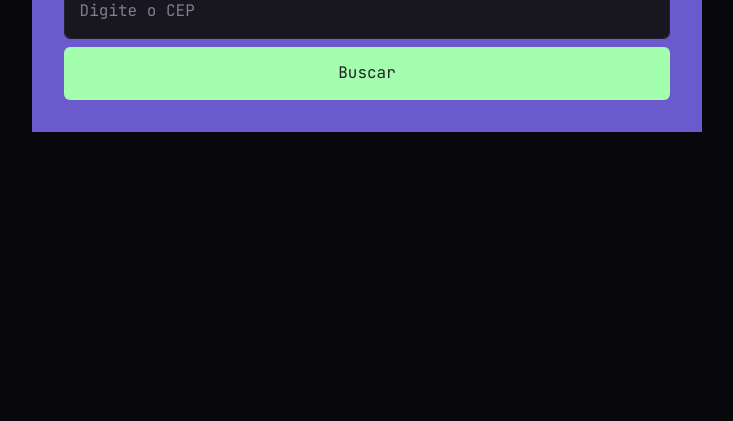
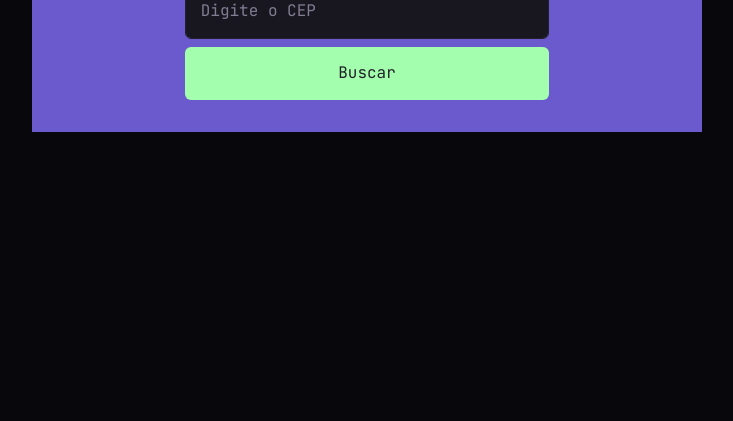
Before and after one commit to vinicius-porto/api-via-cep-front-javascript, a plain HTML site: page index.html in a window 1280 px wide. Shown: the part 379-800 px from the top of the page, without its empty margins (273-1006 px from the left). Drawn offline with nearby package versions, Linux system fonts and the light colour scheme.

Commit message:
style: remove w-100 do botao no html e aplica width 60% com margin auto no botão(#btnBuscar) e input

```diff
--- a/assets/css/style.css
+++ b/assets/css/style.css
@@ -16,6 +16,8 @@ input[type='text']{
     background-color: var(--second-color);
     border: 1px solid var(--three-color);
     padding: 0.9rem;
+    width: 60%;
+    margin: 0rem auto;
 }
 ::placeholder{
    color: var(--four-color)!important;
@@ -36,6 +38,8 @@ input[type='text']{
   color: var(--three-color);
   border: 0;
   padding: 0.9rem;
+  width: 60%;
+  margin: 0rem auto;
 }
 
 .img-wrapper{
--- a/index.html
+++ b/index.html
@@ -22,7 +22,7 @@
                 <div class="col-12 col-md-12">
                     <div class="d-grid gap-2">
                         <input type="text" id="cep" class="form-control" placeholder="Digite o CEP">
-                        <button id="btnBuscar" class="btn btn-primary w-100">Buscar</button>
+                        <button id="btnBuscar" class="btn btn-primary">Buscar</button>
                    </div>
                 </div>
             </div>
```
